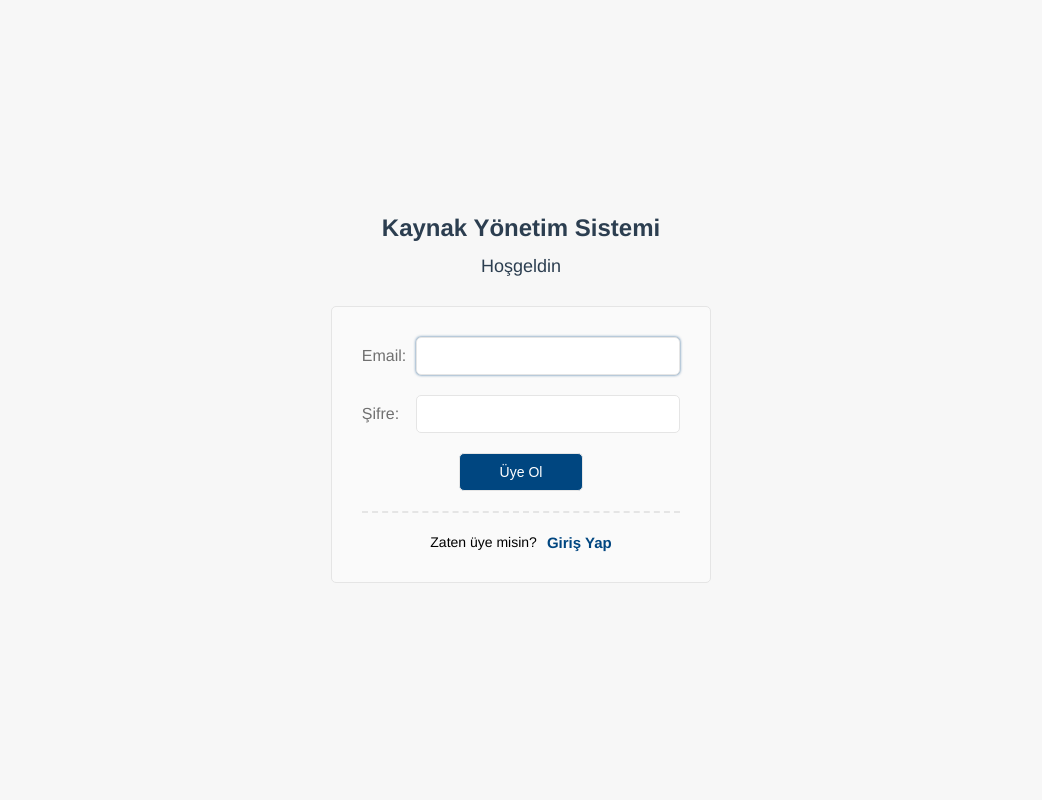
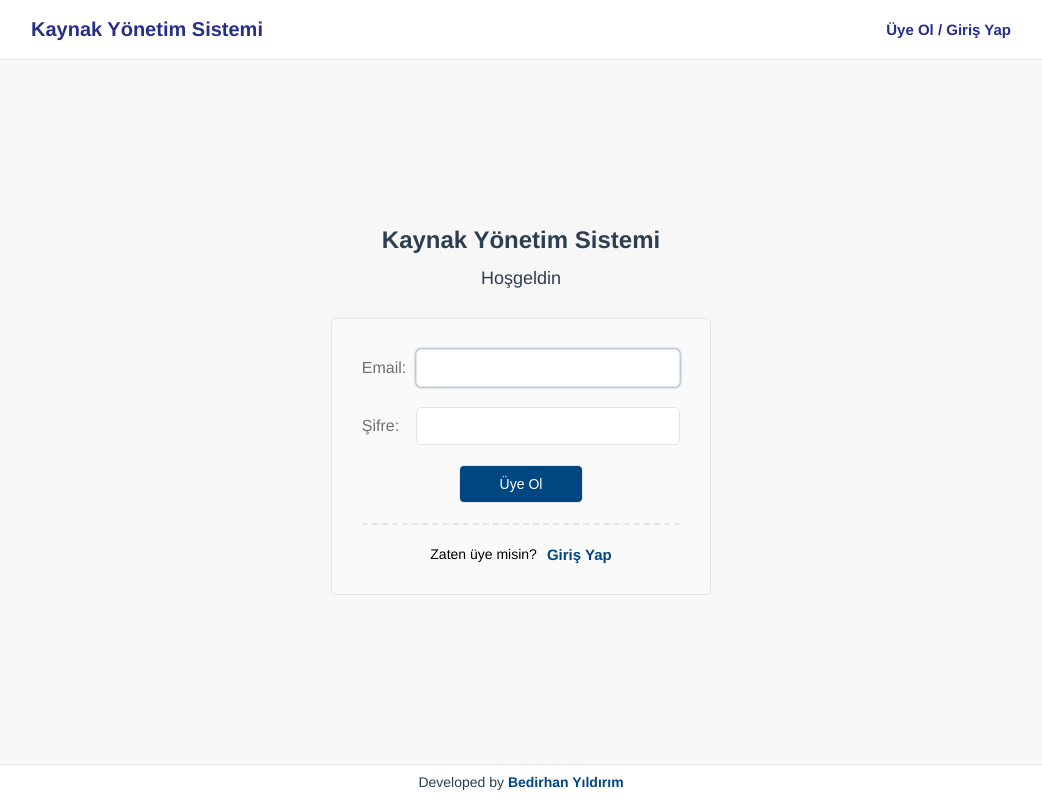
Before and after one commit to bedirhanyildirim/Venue-Manager, a Vue app: page /membership in a window 1280 px wide. Shown: the whole page, without its empty margins (119-1161 px from the left). Built offline with nearby package versions, Linux system fonts and the light colour scheme; no server answers.

Commit message:
membership css fix

```diff
--- a/src/pages/membership.pages.vue
+++ b/src/pages/membership.pages.vue
@@ -34,16 +34,10 @@ export default {
 }
 </script>
 
-<style lang="scss">
-#header {
-    display: none!important;
-}
-#footer {
-    display: none!important;
-}
+<style lang="scss" scoped>
 #membership {
     display: flex;
-    height: 100vh;
+    height: calc(100vh - 96px);
     align-items: center;
     justify-content: center;
 }
```
